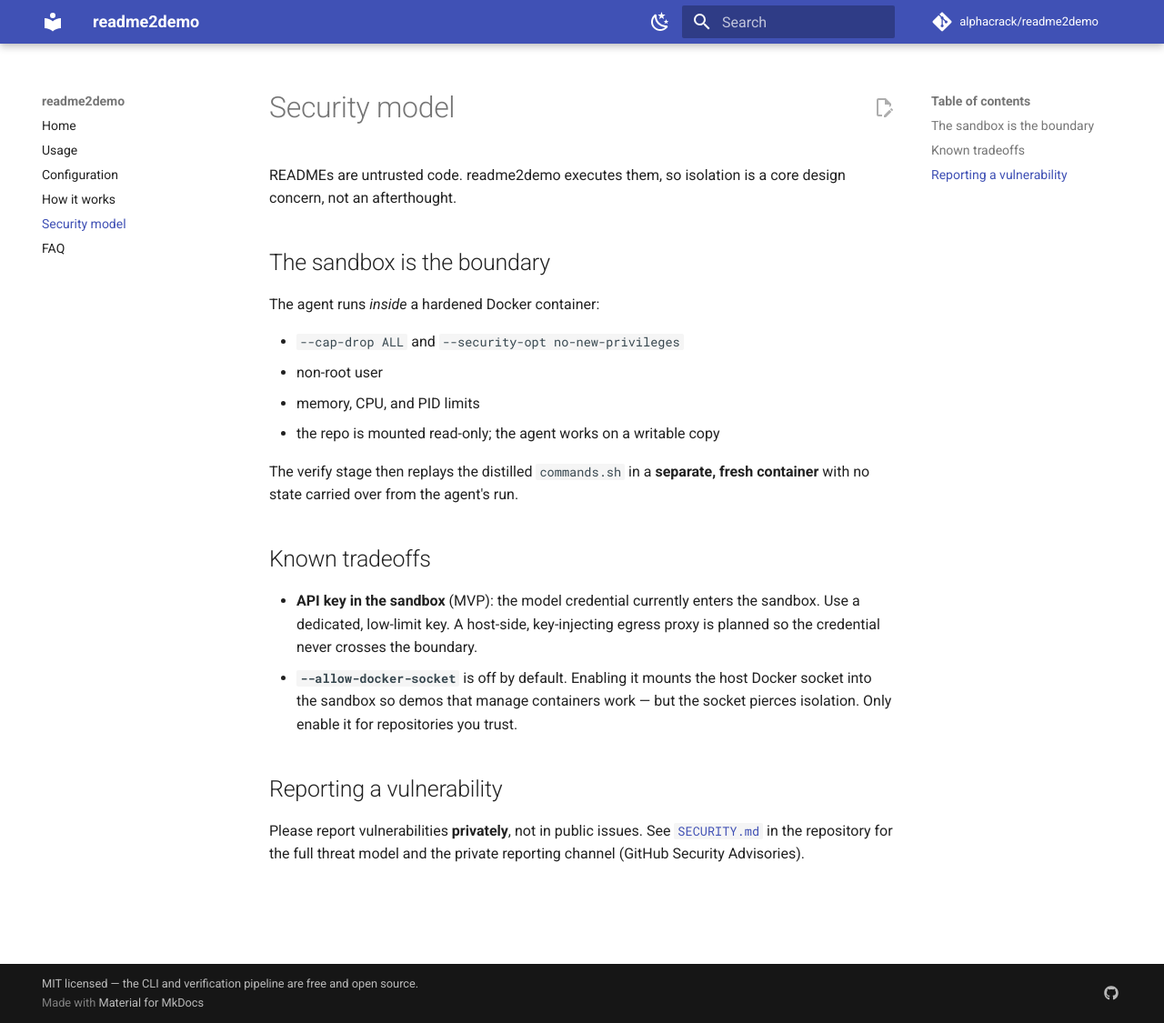
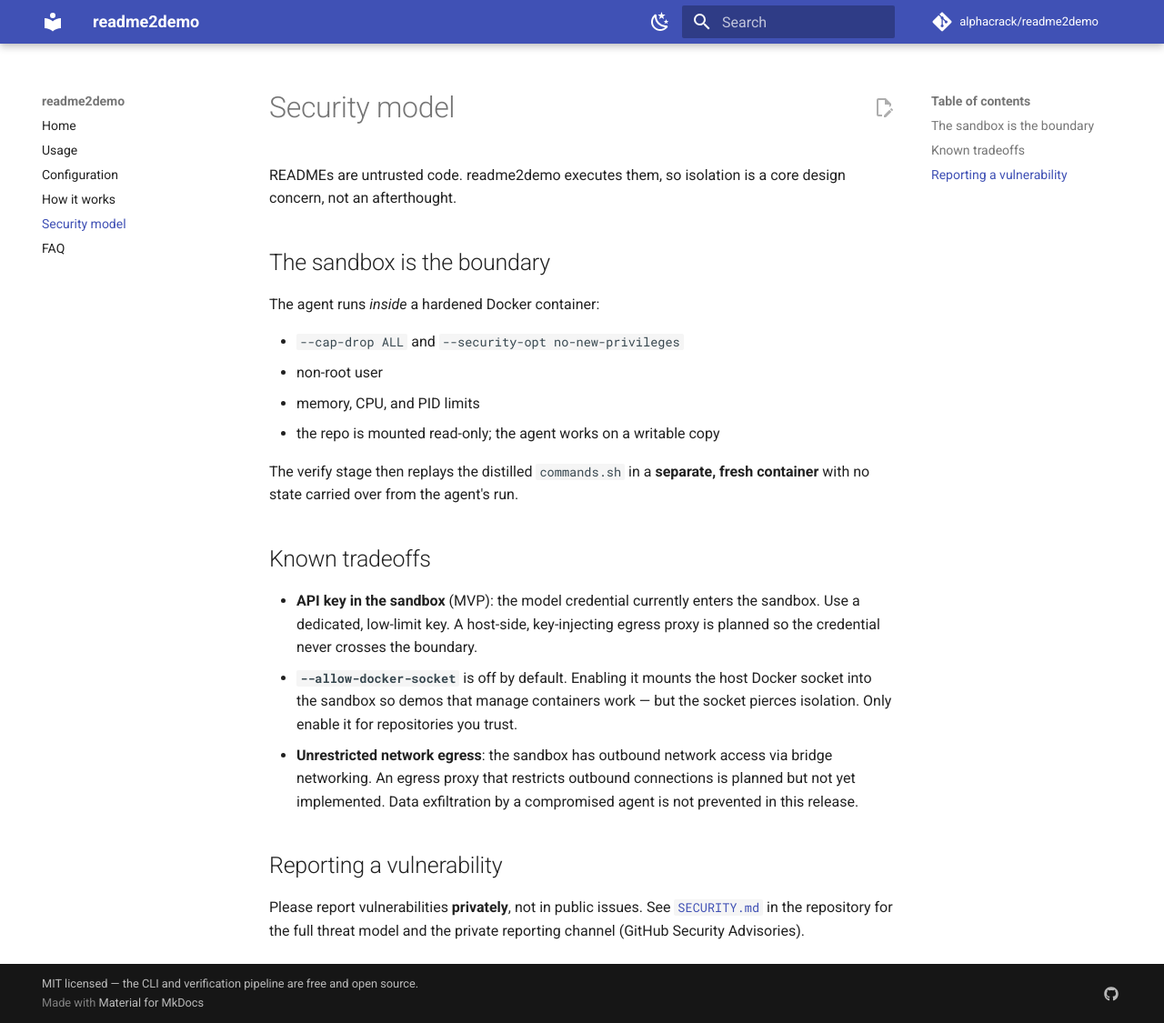
Before and after one commit to alphacrack/readme2demo, an MkDocs documentation site: the page built from docs/security.md, in a window 1280 px wide and 1125 px high. Shown: the whole window at 91% size. Built offline with MkDocs 1.6.1 and Material for MkDocs 9.7.7, drawn with Linux system fonts in a browser that asks for light colours; comment, search, counter and statistics services are not loaded.

Commit message:
docs: fix inaccurate network egress claim in security docs (fixes #65)
SECURITY.md claimed 'Network egress is allowlisted, not eliminated' but
the allowlist is unshipped Milestone-4 work. The security doc claimed a
control that doesn't exist yet.

Now accurately states that egress is unrestricted bridge networking and
that the egress proxy is planned but not yet implemented. Also added
the network egress tradeoff to docs/security.md for consistency.

```diff
--- a/docs/security.md
+++ b/docs/security.md
@@ -23,6 +23,10 @@
 - **`--allow-docker-socket`** is off by default. Enabling it mounts the host
   Docker socket into the sandbox so demos that manage containers work — but the
   socket pierces isolation. Only enable it for repositories you trust.
+- **Unrestricted network egress**: the sandbox has outbound network access via
+  bridge networking. An egress proxy that restricts outbound connections is
+  planned but not yet implemented. Data exfiltration by a compromised agent is
+  not prevented in this release.
 
 ## Reporting a vulnerability
 
```
Also changed, not shown: SECURITY.md (+5 -3 lines).
